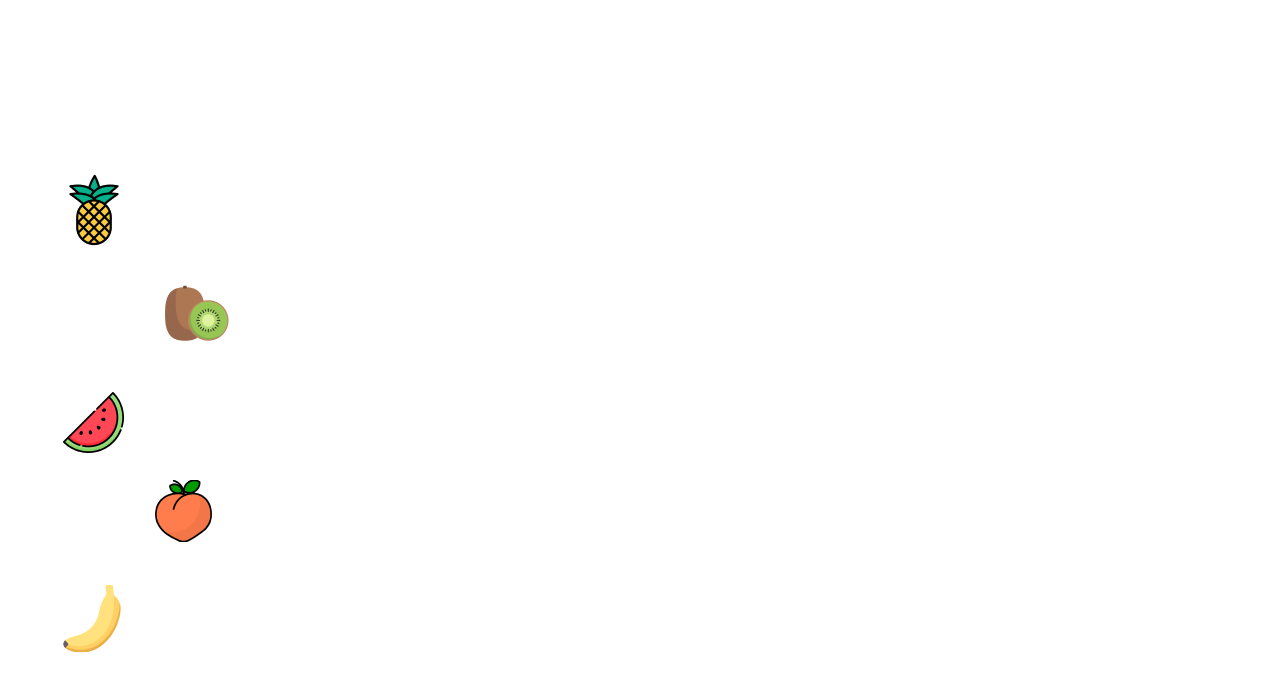
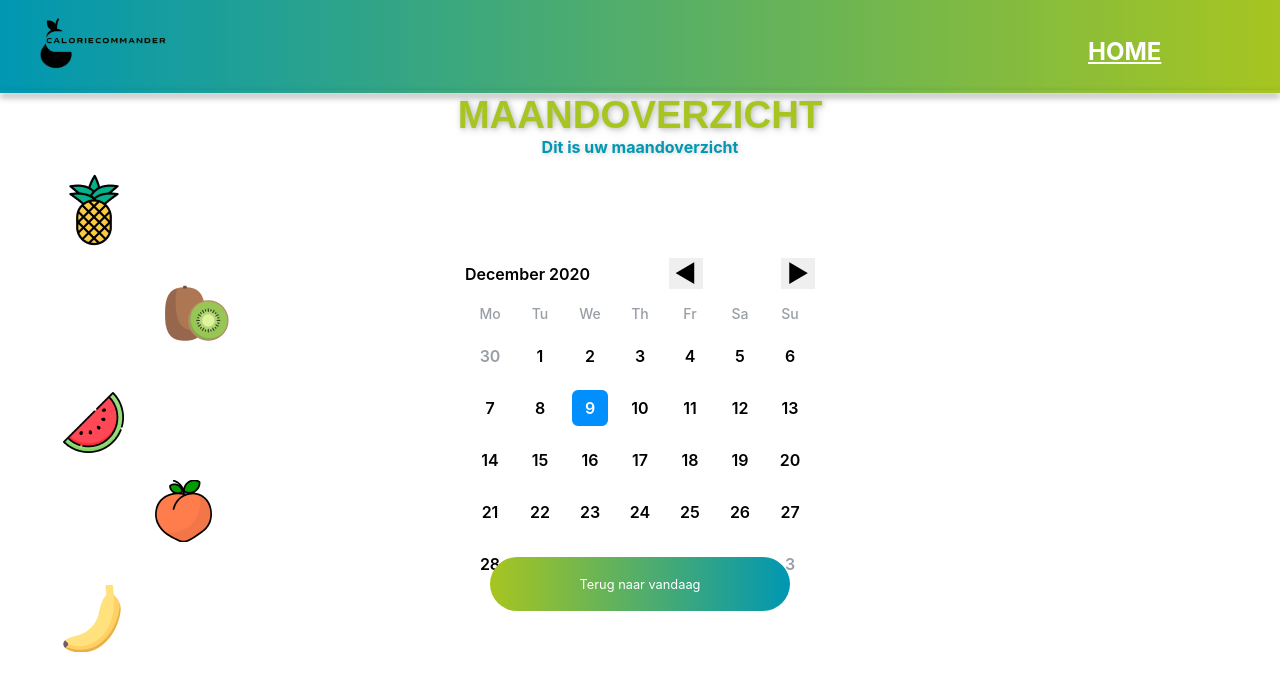
Before and after one commit to CalorieCommander/frontend, a React (Create React App) app in the folder app/: page /Maandoverzicht in a window 1280 px wide. Before the commit this address had no page. Shown: the top 690 px of the page. Built offline with nearby package versions, Linux system fonts and the light colour scheme.

Commit message:
commit
maandoverzicht page

```diff
--- a/app/src/App.js
+++ b/app/src/App.js
@@ -4,6 +4,7 @@ import './index.css';
 import Homepage from "./pages/Homepage";
 import Inloggen from "./pages/Inloggen";
 import Registreren from "./pages/Registreren";
+import Maandoverzicht from "./pages/Maandoverzicht";
 
 
 function App() {
@@ -13,6 +14,7 @@ function App() {
         <Route path="" element={<Homepage />} />
           <Route path="/Inloggen" element={<Inloggen />} />
           <Route path="/Registreren" element={<Registreren />} />
+          <Route path="/Maandoverzicht" element={<Maandoverzicht />} />
         </Routes>
     </BrowserRouter>
   );
--- a/app/src/index.css
+++ b/app/src/index.css
@@ -28,81 +28,3 @@ body{
     max-width: 100vw;
     height: 7vw;
   }
-
-
-  .right{
-    right: 10vw;
-  }
-
-  .fruit-kiwi{
-    position: absolute;
-    margin-left: 2vw;
-    margin-top: 2vw;
-    width: 5vw;
-    transform: rotate(-10deg);
-  }
-  .fruit-watermelon{
-    position: absolute;
-    width: 5vw;
-    padding-top: 7vw;
-    padding-left: 10vw;
-    transform: rotate(+10deg);
-  }
-  .fruit-peach{
-    position: absolute;
-    width: 4vw;
-    padding-top: 17vw;
-    padding-left: 2vw;
-    transform: rotate(-10deg);
-  }
-  .fruit-banana{
-    position: absolute;
-    width: 4vw;
-    padding-top: 24vw;
-    padding-left: 10vw;
-  }
-  .fruit-pear{
-    position: absolute;
-    width: 4vw;
-    padding-top: 29vw;
-    padding-left: 4vw;
-  }
-  .fruit-apple{
-    position: absolute;
-    width: 4vw;
-    padding-top: 30vw;
-    transform: rotate(-10deg);
-  }
-
-  .right {
-    right: 10vw;
-  }
-
-  .fruit-kiwi.right {
-    top: 7vw;
-    right: 2.5vw;
-  }
-
-  .fruit-watermelon.right {
-    top: 7vw;
-    right: 10vw;
-  }
-
-  .fruit-peach.right {
-    top: 5vw;
-    right: 4vw;
-  }
-
-  .fruit-banana.right {
-    right: 11vw;
-    top: 3vw;
-  }
-
-  .fruit-pear.right {
-    right: 2.5vw;
-    top: 3vw;
-   }
-
-  .fruit-apple.right {
-    right: 14vw;
-  }
--- /dev/null
+++ b/app/src/pages/Maandoverzicht.css
@@ -0,0 +1,180 @@
+@import url('https://fonts.googleapis.com/css2?family=Inter:wght@300;400;500;600;700;800;900&display=swap');
+
+body {
+    margin: 0;
+    font-family: -apple-system, BlinkMacSystemFont, 'Segoe UI', 'Roboto', 'Oxygen',
+      'Ubuntu', 'Cantarell', 'Fira Sans', 'Droid Sans', 'Helvetica Neue',
+      sans-serif;
+    -webkit-font-smoothing: antialiased;
+    -moz-osx-font-smoothing: grayscale;
+  }
+
+  code {
+    font-family: source-code-pro, Menlo, Monaco, Consolas, 'Courier New',
+      monospace;
+  }
+
+  .maand-text{
+    font-family: Horizon, sans-serif;
+    color: #A7C521;
+    text-shadow: 1px 1px 5px rgba(0, 0, 0, 0.2),
+    2px 2px 10px rgba(0, 0, 0, 0.15);
+    font-weight: 800;
+    font-size: 3vw;
+    text-align: center;
+  }
+
+  .maandoverzicht-text{
+    font-weight: 700;
+    color: #0097B2;
+    text-shadow: 1px 1px 5px rgba(0, 0, 0, 0.2);
+    text-align: center;
+  }
+:root {
+	--c-theme-primary: #008FFD;
+	--c-theme-primary-accent: #CBE8FF;
+	--c-bg-primary: #D6DAE0;
+	--c-bg-secondary: #EAEBEC;
+	--c-bg-tertiary: #FDFDFD;
+	--c-text-primary: #1F1F25;
+	--c-text-secondary: #999FA6;
+}
+
+button {
+	font: inherit;
+	cursor: pointer;
+	&:focus {
+		outline: 0;
+	}
+}
+
+
+.datepicker {
+    position: absolute;
+    margin-top: 100px;
+	width: 95%;
+	max-width: 350px;
+	border-radius: 10px;
+	box-shadow: 0 0 2px 0 rgba(#000, .2), 0 5px 10px 0 rgba(#000, .1);
+	padding: 1rem;
+    top: 40%; /* Position the container 50% from the top */
+    left: 50%; /* Position the container 50% from the left */
+    transform: translate(-50%, -50%); /* Move the container back by half its own width and height */
+}
+
+.datepicker-top {
+	margin-bottom: 1rem;
+}
+
+.btn-group {
+	display: flex;
+	flex-wrap: wrap;
+	margin-bottom: 1rem;
+	margin-top: -.5rem;
+}
+
+.tag {
+	margin-right: .5rem;
+	margin-top: .5rem;
+	border: 0;
+	background-color: var(--c-bg-secondary);
+	border-radius: 10px;
+	padding: .5em .75em;
+	font-weight: 600;
+}
+
+.month-selector {
+	display: flex;
+	justify-content: space-between;
+	align-items: center;
+}
+
+.arrow {
+	display: flex;
+	align-items: center;
+	justify-content: center;
+	border: 0;
+	background-color:#FFF;
+	border-radius: 12px;
+	width: 2.5rem;
+	height: 2.5rem;
+	box-shadow: 0 0 2px 0 rgba(#000,.25), 0 0 10px 0 rgba(#000, .15);
+}
+
+.month-name {
+	font-weight: 600;
+}
+
+.datepicker-calendar {
+	display: grid;
+	grid-template-columns: repeat(7, 1fr);
+	grid-row-gap: 1rem;
+}
+
+.day, .date {
+	justify-self: center;
+}
+
+.day {
+	color: var(--c-text-secondary);
+	font-size: .875em;
+	font-weight: 500;
+	justify-self: center;
+}
+
+.date {
+	border: 0;
+	padding: 0;
+	width: 2.25rem;
+	height: 2.25rem;
+	display: flex;
+	align-items: center;
+	justify-content: center;
+	border-radius: 6px;
+	font-weight: 600;
+	border: 2px solid transparent;
+	background-color: transparent;
+	cursor: pointer;
+	&:focus {
+		outline: 0;
+		color: var(--c-theme-primary);
+		border: 2px solid var(--c-theme-primary-accent);
+	}
+}
+
+.faded {
+	color: var(--c-text-secondary);
+}
+
+.current-day {
+	color: #FFF;
+	border-color: var(--c-theme-primary);
+	background-color: var(--c-theme-primary);
+	&:focus {
+		background-color: var(--c-theme-primary-accent);
+	}
+}
+
+.maandoverzicht-button{
+    margin-top: 400px;
+    position: absolute;
+    left: 50%;
+    transform: translateX(-50%);
+    background: linear-gradient(to right, #A7C520, #0097B2);
+    color: white;
+    padding: 1.5vw 7vw;
+    border-radius: 20vw;
+    border: none;
+    cursor: pointer;
+    font-size: 1vw;
+    text-decoration: none;
+}
+
+.month-change {
+    font-size: 1.5rem;
+    color: black;
+    border: none;
+    cursor: pointer;
+    outline: none;
+    transition: background-color 0.3s ease;
+}
--- /dev/null
+++ b/app/src/pages/Maandoverzicht.js
@@ -0,0 +1,86 @@
+import React from "react";
+import './Maandoverzicht.css';
+import { Link } from "react-router-dom";
+import logo from '../img/caloriecommander.png';
+
+const Maandoverzicht = () => {
+    return (
+        <div className="Test">
+            <div className="navbar">
+                <img src={logo} alt="logo" className="logo" />
+                <Link to="/" className="home">
+                    <h2>HOME</h2>
+                </Link>
+            </div>
+            <div className="line"></div>
+
+            <div className="maand-text">
+                MAANDOVERZICHT
+            </div>
+
+            <div className="maandoverzicht-container">
+                <div className="maandoverzicht-text">Dit is uw maandoverzicht</div>
+            </div>
+
+            <div class="datepicker">
+                <div class="datepicker-top">
+                    <div class="month-selector">
+                        <span class="month-name">December 2020</span>
+                        <button class="month-change">◄</button>
+                        <button class="month-change">►</button>
+                    </div>
+                </div>
+                <div class="datepicker-calendar">
+                    <span class="day">Mo</span>
+                    <span class="day">Tu</span>
+                    <span class="day">We</span>
+                    <span class="day">Th</span>
+                    <span class="day">Fr</span>
+                    <span class="day">Sa</span>
+                    <span class="day">Su</span>
+                    <button class="date faded">30</button>
+                    <button class="date">1</button>
+                    <button class="date">2</button>
+                    <button class="date">3</button>
+                    <button class="date">4</button>
+                    <button class="date">5</button>
+                    <button class="date">6</button>
+                    <button class="date">7</button>
+                    <button class="date">8</button>
+                    <button class="date current-day">9</button>
+                    <button class="date">10</button>
+                    <button class="date">11</button>
+                    <button class="date">12</button>
+                    <button class="date">13</button>
+                    <button class="date">14</button>
+                    <button class="date">15</button>
+                    <button class="date">16</button>
+                    <button class="date">17</button>
+                    <button class="date">18</button>
+                    <button class="date">19</button>
+                    <button class="date">20</button>
+                    <button class="date">21</button>
+                    <button class="date">22</button>
+                    <button class="date">23</button>
+                    <button class="date">24</button>
+                    <button class="date">25</button>
+                    <button class="date">26</button>
+                    <button class="date">27</button>
+                    <button class="date">28</button>
+                    <button class="date">29</button>
+                    <button class="date">30</button>
+                    <button class="date">31</button>
+                    <button class="date faded">1</button>
+                    <button class="date faded">2</button>
+                    <button class="date faded">3</button>
+                </div>
+            </div>
+
+
+            <Link to="/" className="maandoverzicht-button">
+                Terug naar vandaag
+            </Link>
+        </div>
+    );
+};
+export default Maandoverzicht;
```
